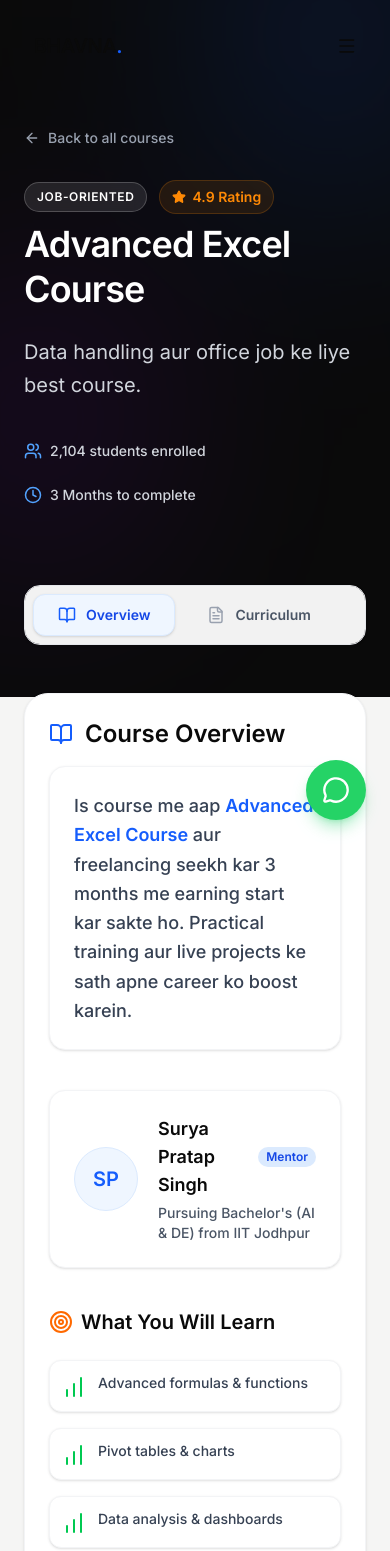
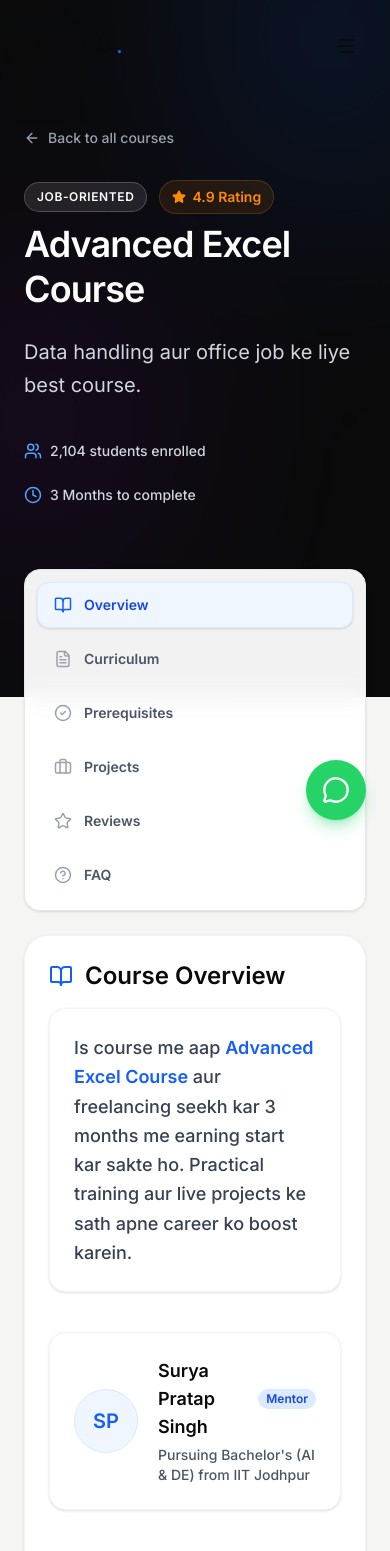
Before and after one commit to sg-surya/bcss, a React (Vite) app: page /courses/advanced-excel in a window 390 px wide. Shown: the top 1551 px of the page. Built offline with nearby package versions, Linux system fonts and the light colour scheme; a web font is replaced by a local one.

Commit message:
feat: Improve course details page layout and sticky tabs
Refactors the layout of the course details page to use flexbox for better alignment. The sticky tabs navigation is now a fixed-width element within the left column, improving responsiveness on medium and larger screens.

```diff
--- a/src/pages/CourseDetailsPage.tsx
+++ b/src/pages/CourseDetailsPage.tsx
@@ -188,12 +188,11 @@ export default function CourseDetailsPage() {
         <div className="grid grid-cols-1 lg:grid-cols-3 gap-8 lg:gap-12">
 
           {/* Left Column: Course Details with Tabs */}
-          <div className="lg:col-span-2 space-y-6">
+          <div className="lg:col-span-2 flex flex-col md:flex-row gap-6 items-start">
 
             {/* Sticky Tabs Navigation */}
-            <div className="sticky top-24 z-30 pt-4 pb-6 -mx-4 px-4 sm:mx-0 sm:px-0">
-              <div className="bg-white/95 backdrop-blur-md border border-gray-200 shadow-sm rounded-2xl p-2 flex overflow-x-auto hide-scrollbar">
-                <div className="flex gap-2 w-max">
+            <div className="sticky top-24 z-30 w-full md:w-56 shrink-0">
+              <div className="bg-white/95 backdrop-blur-md border border-gray-200 shadow-sm rounded-2xl p-3 flex flex-col gap-2">
                 {tabs.map((tab) => {
                   const Icon = tab.icon;
                   const isActive = activeTab === tab.id;
@@ -201,23 +200,22 @@ export default function CourseDetailsPage() {
                     <button
                       key={tab.id}
                       onClick={() => setActiveTab(tab.id)}
-                        className={`group flex items-center gap-2.5 px-6 py-2.5 rounded-xl font-semibold text-sm whitespace-nowrap transition-all duration-300 ${
+                      className={`group flex items-center gap-3 px-4 py-3 rounded-xl font-semibold text-sm transition-all duration-300 text-left ${
                         isActive
                           ? 'bg-blue-50 text-blue-700 shadow-sm border border-blue-100'
-                            : 'bg-transparent text-gray-600 hover:bg-gray-50 hover:text-gray-900'
+                          : 'bg-transparent text-gray-600 hover:bg-gray-50 hover:text-gray-900 border border-transparent'
                       }`}
                     >
-                        <Icon size={18} className={`transition-colors duration-300 ${isActive ? 'text-blue-600' : 'text-gray-400 group-hover:text-blue-500'}`} />
+                      <Icon size={18} className={`shrink-0 transition-colors duration-300 ${isActive ? 'text-blue-600' : 'text-gray-400 group-hover:text-blue-500'}`} />
                       {tab.label}
                     </button>
                   );
                 })}
               </div>
             </div>
-            </div>
 
             {/* Tab Content Area */}
-            <div className="bg-white rounded-3xl p-6 sm:p-8 md:p-10 border border-gray-100 shadow-sm min-h-[500px]">
+            <div className="flex-1 w-full bg-white rounded-3xl p-6 sm:p-8 md:p-10 border border-gray-100 shadow-sm min-h-[500px]">
               <AnimatePresence mode="wait">
 
                 {/* 1. OVERVIEW TAB */}
```
Lines whose indentation alone changed are shown as unchanged.
